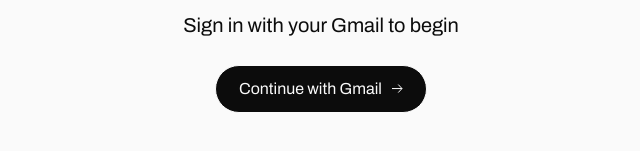
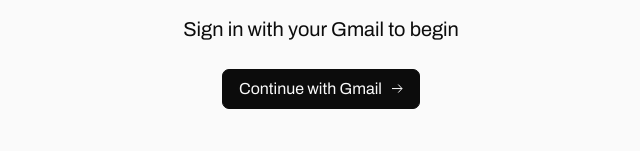
Before and after one commit to tcs-legitable/legitable-frontend, a React (Create React App) app: page /organization-signup in a window 1280 px wide. Shown: the part 323-474 px from the top of the page, without its empty margins (319-959 px from the left). Built offline with nearby package versions, Linux system fonts and the light colour scheme; no server answers.

Commit message:
organization view ui fixed

```diff
--- a/src/components/landing-page-components/LandingCreateOrganizationProfile.js
+++ b/src/components/landing-page-components/LandingCreateOrganizationProfile.js
@@ -1,7 +1,8 @@
-import { Button, Flex, Image, Input, Text, VStack } from '@chakra-ui/react';
+import { Flex, Image, Input, Text, VStack } from '@chakra-ui/react';
 import React, { useState } from 'react';
 import StupaidLogo from '../../assets/landing-page-images/stupaid-logo-small.svg';
 import GmailArrow from '../../assets/landing-page-images/continue-w-gmail-arrow-black.svg';
+import PrimaryButtonBlack from '../button-components/PrimaryButtonBlack';
 
 const LandingCreateOrganizationProfile = ({ goNext, setData, data }) => {
   const [name, setName] = useState('');
@@ -97,7 +98,7 @@ const LandingCreateOrganizationProfile = ({ goNext, setData, data }) => {
           </Flex>
         </Flex>
 
-        <Button
+        <PrimaryButtonBlack
           isDisabled={
             name === '' ||
             organizationName === '' ||
@@ -105,25 +106,13 @@ const LandingCreateOrganizationProfile = ({ goNext, setData, data }) => {
             country === '' ||
             city === ''
           }
-          border="1px solid"
-          p="23px"
-          borderRadius="25px"
-          color="#fafafa"
-          bgColor="#0c0c0c"
-          fontWeight="regular"
-          _hover={{
-            backgroundPosition: 'left bottom',
-          }}
-          _active={{
-            backgroundPosition: 'left bottom',
-          }}
           onClick={() => handleClick()}
           w="50%"
           alignSelf="center"
         >
           Continue
           <Image pl="10px" src={GmailArrow} />
-        </Button>
+        </PrimaryButtonBlack>
       </Flex>
     </Flex>
   );
--- a/src/components/landing-page-components/OrganizationLandingFinal.js
+++ b/src/components/landing-page-components/OrganizationLandingFinal.js
@@ -1,9 +1,10 @@
-import { Button, Flex, Image, Text, VStack } from '@chakra-ui/react';
+import { Flex, Image, Text, VStack } from '@chakra-ui/react';
 import React, { useContext } from 'react';
 import { useNavigate } from 'react-router-dom';
 import { SignedInContext } from '../../App';
 import StupaidLogo from '../../assets/landing-page-images/stupaid-logo-small.svg';
 import { addOrganization } from '../../firebase/helpers';
+import PrimaryButtonBlack from '../button-components/PrimaryButtonBlack';
 
 const OrganizationLandingFinal = ({ data }) => {
   const navigate = useNavigate();
@@ -29,6 +30,7 @@ const OrganizationLandingFinal = ({ data }) => {
       flexDir="column"
       alignItems="center"
       pb="0px"
+      gap="3px"
     >
       <Image
         bg="transparent"
@@ -48,23 +50,9 @@ const OrganizationLandingFinal = ({ data }) => {
         bg="transparent"
         pt="25px"
       >
-        <Button
-          border="1px solid"
-          p="23px"
-          borderRadius="25px"
-          color="#fafafa"
-          bgColor="#0c0c0c"
-          fontWeight="regular"
-          _hover={{
-            backgroundPosition: 'left bottom',
-          }}
-          _active={{
-            backgroundPosition: 'left bottom',
-          }}
-          onClick={handleClick}
-        >
-          Let's get stupaid
-        </Button>
+        <PrimaryButtonBlack px="30px" onClick={handleClick}>
+          Let's get stupaid!
+        </PrimaryButtonBlack>
       </Flex>
     </Flex>
   );
--- a/src/components/landing-page-components/OrganizationLandingSignIn.js
+++ b/src/components/landing-page-components/OrganizationLandingSignIn.js
@@ -1,4 +1,4 @@
-import { Button, Flex, Image, Text, VStack } from '@chakra-ui/react';
+import { Flex, Image, Text, VStack } from '@chakra-ui/react';
 import React, { useContext } from 'react';
 import StupaidLogo from '../../assets/landing-page-images/stupaid-logo-small.svg';
 import GmailArrow from '../../assets/landing-page-images/continue-w-gmail-arrow-black.svg';
@@ -10,6 +10,7 @@ import {
 } from '../../firebase/helpers';
 import { useNavigate } from 'react-router-dom';
 import { SignedInContext } from '../../App';
+import PrimaryButtonBlack from '../button-components/PrimaryButtonBlack';
 
 const OrganizationLandingSignIn = ({ goNext, setData }) => {
   const navigate = useNavigate();
@@ -83,24 +84,9 @@ const OrganizationLandingSignIn = ({ goNext, setData }) => {
         bg="transparent"
         pt="25px"
       >
-        <Button
-          border="1px solid"
-          p="23px"
-          borderRadius="25px"
-          color="#fafafa"
-          bgColor="#0c0c0c"
-          fontWeight="regular"
-          _hover={{
-            backgroundPosition: 'left bottom',
-          }}
-          _active={{
-            backgroundPosition: 'left bottom',
-          }}
-          onClick={() => handleClick()}
-        >
-          Continue with Gmail
-          <Image pl="10px" src={GmailArrow} />
-        </Button>
+        <PrimaryButtonBlack onClick={() => handleClick()}>
+          Continue with Gmail <Image pl="10px" src={GmailArrow} />
+        </PrimaryButtonBlack>
       </Flex>
     </Flex>
   );
```
